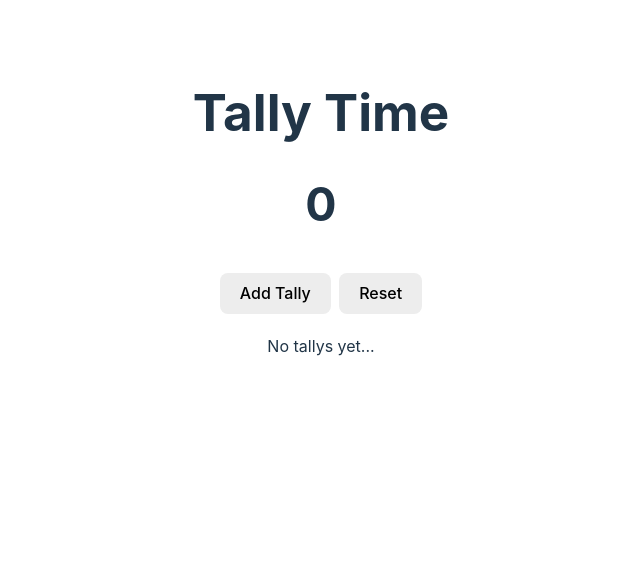
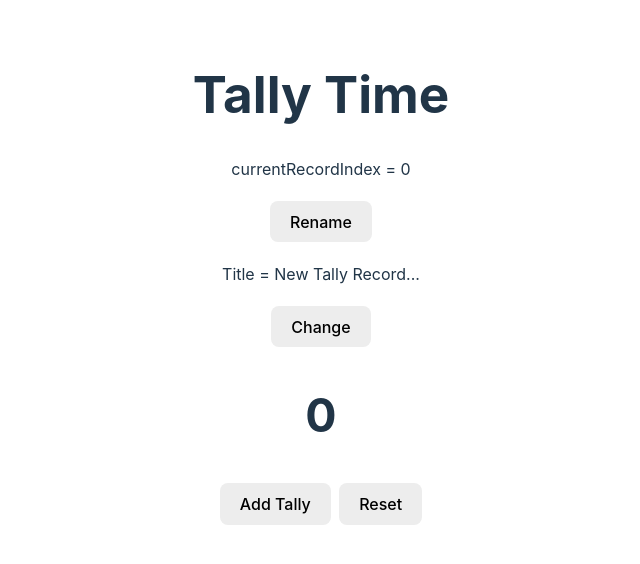
Before and after one commit to arcrad/tally_time, a React (Vite) app: page / in a window 1280 px wide. Shown: the top 564 px of the page, without its empty margins (319-959 px from the left). Built offline with nearby package versions, Linux system fonts and the light colour scheme.

Commit message:
added basic multiple tally record functionality

```diff
--- a/package.json
+++ b/package.json
@@ -14,7 +14,7 @@
     "react-dom": "^18.2.0"
   },
   "devDependencies": {
-    "@types/react": "^18.2.15",
+    "@types/react": "^18.2.23",
     "@types/react-dom": "^18.2.7",
     "@typescript-eslint/eslint-plugin": "^6.0.0",
     "@typescript-eslint/parser": "^6.0.0",
--- a/src/App.tsx
+++ b/src/App.tsx
@@ -1,40 +1,110 @@
-import { useState, useEffect } from 'react'
+import { useState, useEffect, useRef } from 'react'
 //import reactLogo from './assets/react.svg'
 //import viteLogo from '/vite.svg'
 import './App.css'
 
 type TallySet = Date[];
 
+type TallyRecord = {
+	title: string,
+	color: string,
+	tallySet: TallySet,
+};
+
+type TallyRecords = TallyRecord[];
+
 function App() {
+	const recordSelectDialogRef = useRef<HTMLDialogElement>();
+
   const [count, setCount] = useState(0)
-	const [tallySet, setTallySet] = useState<TallySet>( () => {
-		let tallySet:TallySet|null = localStorage.getItem("tallySet");
-		if(tallySet !== null) {
-		  return JSON.parse(tallySet).map( entry => new Date(entry) );
+	const [currentRecordIndex, setCurrentRecordIndex] = useState( () => {
+		return localStorage.getItem("currentRecordIndex") || 0;
+	});
+	const [tallyRecords, setTallyRecords] = useState<TallyRecord>( () => {
+		let tallyRecords:TallyRecords|null = localStorage.getItem("tallyRecords");
+		let parsedRecords = JSON.parse(tallyRecords);
+		if(!Array.isArray(parsedRecords) || !parsedRecords.length > 0) {
+			console.warn('loading default starting tallyrecords');
+			return ([{
+				title: 'New Tally Record...',
+				color: '#ff0000',
+				tallySet: []
+			}]);
 		}
+		if(tallyRecords !== null) {
+		  let fixedRecords = parsedRecords.map( record => {
+				return ({
+					title: record.title,
+					color: record.color,
+					tallySet: record.tallySet.map( item => new Date(item) )
+				})
+			});
+			console.dir(fixedRecords);
+			return fixedRecords;
+		}
+		console.warn('got to loading empty tallyrecords');
 		return [];
 	});
 
 	useEffect( () => {
-			localStorage.setItem("tallySet", JSON.stringify(tallySet));
-	}, [tallySet]);
+			console.warn('updating tallyRecords local storage');
+			localStorage.setItem("tallyRecords", JSON.stringify(tallyRecords));
+	}, [tallyRecords]);
+
+	useEffect( () => {
+			localStorage.setItem("currentRecordIndex", currentRecordIndex);
+	}, [currentRecordIndex]);
 
 	function addTally() {
-		setTallySet( (cs) => {
-			return [...cs, new Date()];
+		setTallyRecords( (cs) => {
+			let newTallyRecords = structuredClone(cs);
+			console.log('new tally records');
+			console.dir(newTallyRecords);
+			if(
+				Array.isArray(newTallyRecords[currentRecordIndex].tallySet)
+			) {
+				console.log('PUSH new date');
+				newTallyRecords[currentRecordIndex].tallySet.push(new Date());
+			} else {
+				console.log('CREATE new tallySet array');
+				newTallyRecords[currentRecordIndex].tallySet = [new Date()];
+			}
+			return newTallyRecords;
 		});
 	}
 
 	function resetTallySet() {
 		if(window.confirm('Are you sure? This will delete all current tallies.')) {
-			setTallySet([]);
 		}
 	}
 
-  return (
+	function createNewRecord() {
+		setTallyRecords( cs => {
+			return [
+				...cs,
+				{
+					title: `New Tally Record ${Math.floor(Math.random()*1000)}`,
+					color: '#ff0000',
+					tallySet: []
+				}
+			]
+		});
+		setCurrentRecordIndex(tallyRecords.length);
+		recordSelectDialogRef.current.close()
+	};
+
+	return (
     <>
       <h1>Tally Time</h1>
-			<h2>{tallySet.length}</h2>
+			<p>currentRecordIndex = {currentRecordIndex}</p>
+				<button onClick={addTally}>
+					Rename
+				</button>
+			<p>Title = {tallyRecords[currentRecordIndex].title}</p>
+			<button onClick={() => recordSelectDialogRef.current.showModal()}>
+				Change
+			</button>
+			<h2>{tallyRecords[currentRecordIndex].tallySet.length}</h2>
       <div className="card">
         <button onClick={addTally}>
           Add Tally
@@ -44,20 +114,46 @@ function App() {
 				</button>
 				<div className="tallyListContainer">
 					{
-						tallySet.length === 0 ?
+						tallyRecords && tallyRecords[currentRecordIndex] && tallyRecords[currentRecordIndex].length === 0 ?
 							<span>No tallys yet...</span>
 							:
 							<ul className="tallyList">
-								{ tallySet
+								{ tallyRecords[currentRecordIndex].tallySet
 										.reverse()
 										.map( (ts, i) => <li key={i}>
-											#{tallySet.length-i} @ {ts.toLocaleString()}</li>
+											#{tallyRecords[currentRecordIndex].tallySet.length-i} @ {ts.toLocaleString()}</li>
 										)
 								}
 							</ul>
 					}
 				</div>
       </div>
+			{
+				<dialog ref={recordSelectDialogRef}>
+					<button onClick={ () => recordSelectDialogRef.current.close()}>
+						Close Modal
+					</button>
+					<ul>
+						{
+							tallyRecords.map( (record, i) => {
+								return (
+									<li
+										style={{
+											fontWeight: `${i == currentRecordIndex ? 'bold' : 'normal'}`
+										}}
+									  key={i}
+										onClick={() => {
+											setCurrentRecordIndex(i);
+											recordSelectDialogRef.current.close()
+										}}
+									>{record.title}</li>
+								)
+							})
+						}
+					</ul>
+					<button onClick={createNewRecord}>+New Record</button>
+				</dialog>
+			}
     </>
   )
 }
```
Also changed, not shown: 1 other file (tests, documents, lock files or other folders).
